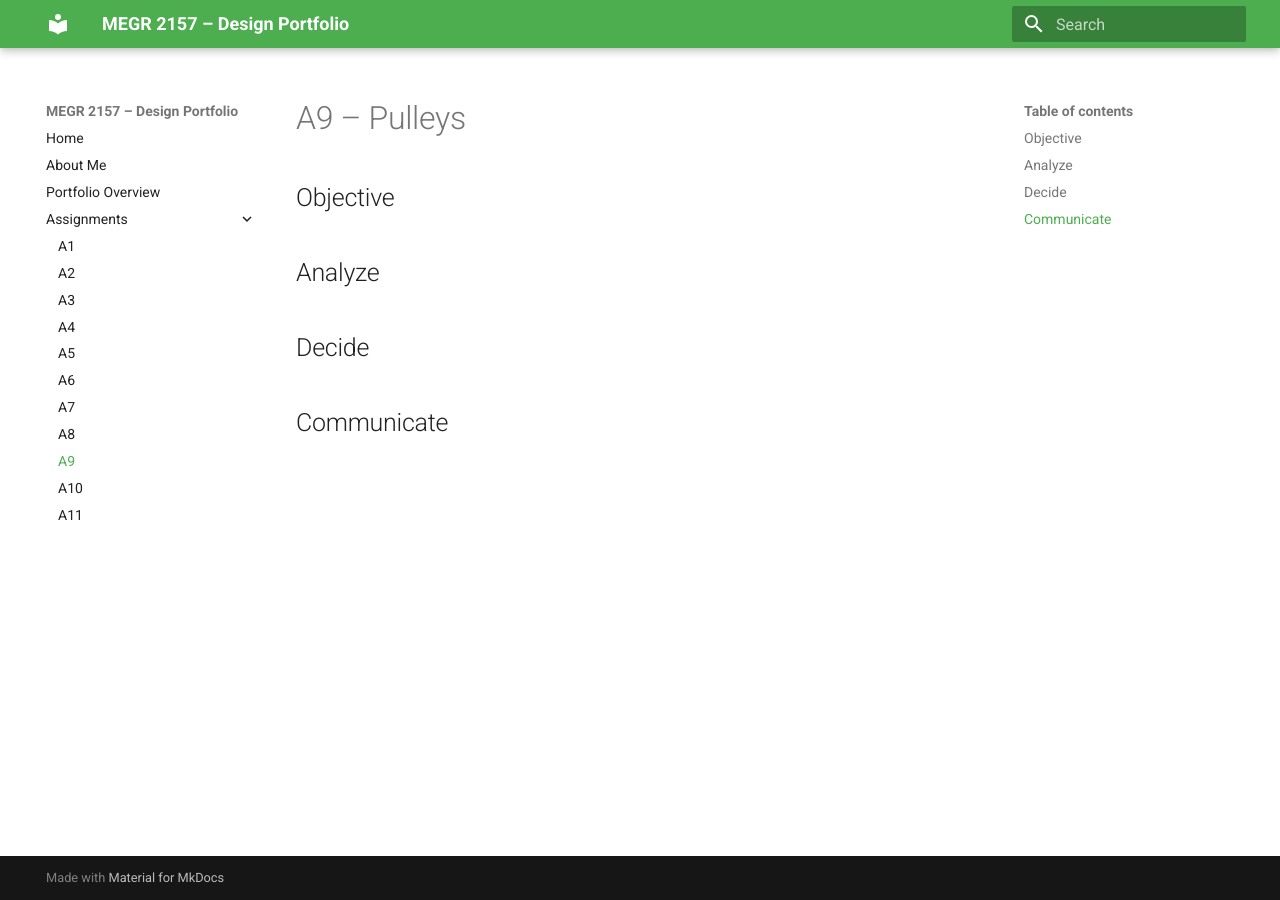
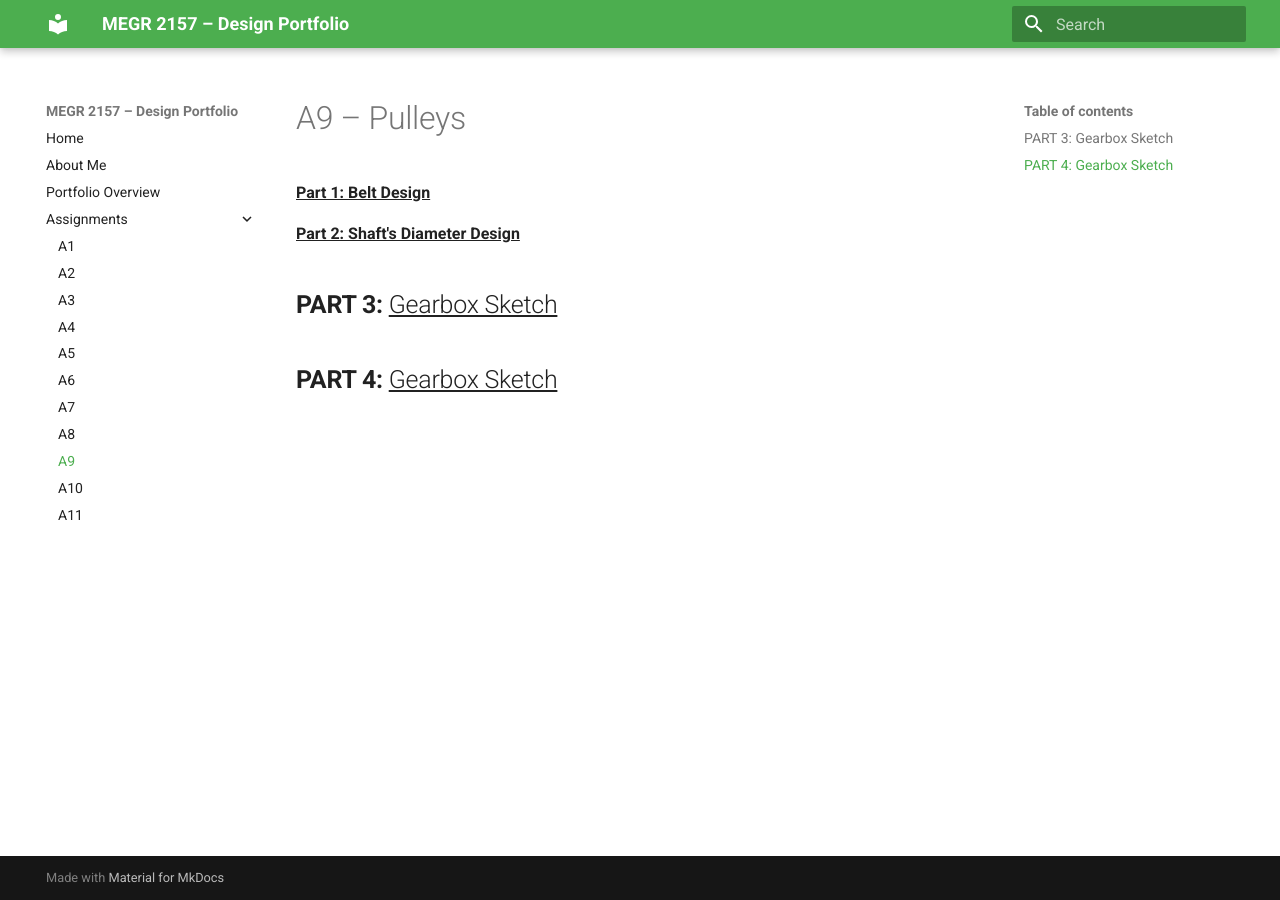
Before and after one commit to dadams78/design-projects-portfolio, an MkDocs documentation site: the page built from docs/assignments/A09/index.md, in a window 1280 px wide. Built offline with MkDocs 1.6.1 and Material for MkDocs 9.7.7, drawn with Linux system fonts in a browser that asks for light colours.

Commit message:
Update index.md

```diff
--- a/docs/assignments/A09/index.md
+++ b/docs/assignments/A09/index.md
@@ -1,12 +1,12 @@
 # A9 – Pulleys
 
-## Objective
+**<u>Part 1: Belt Design</u>**
 
 
-## Analyze
+**<u>Part 2: Shaft's Diameter Design</u>**
 
 
-## Decide
+## __PART 3:__ <u>Gearbox Sketch</u>
 
 
-## Communicate
+## __PART 4:__ <u>Gearbox Sketch</u>
```
